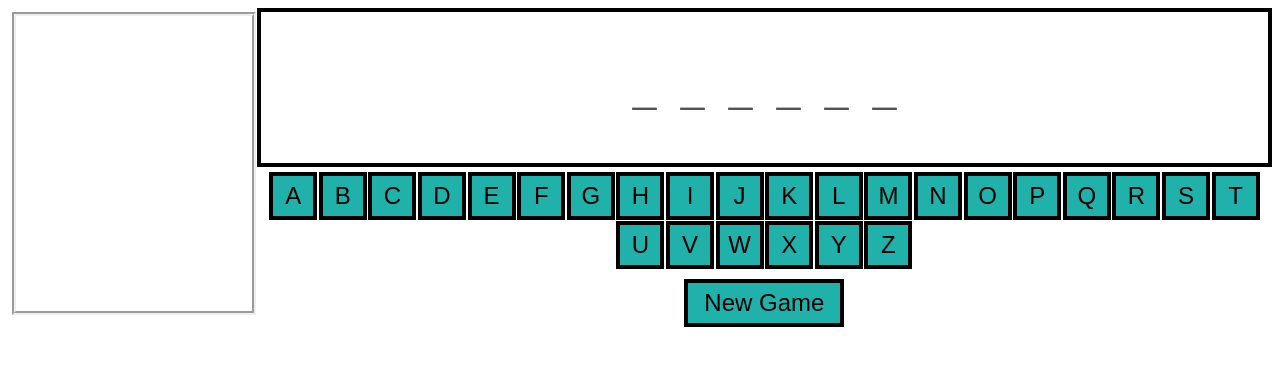
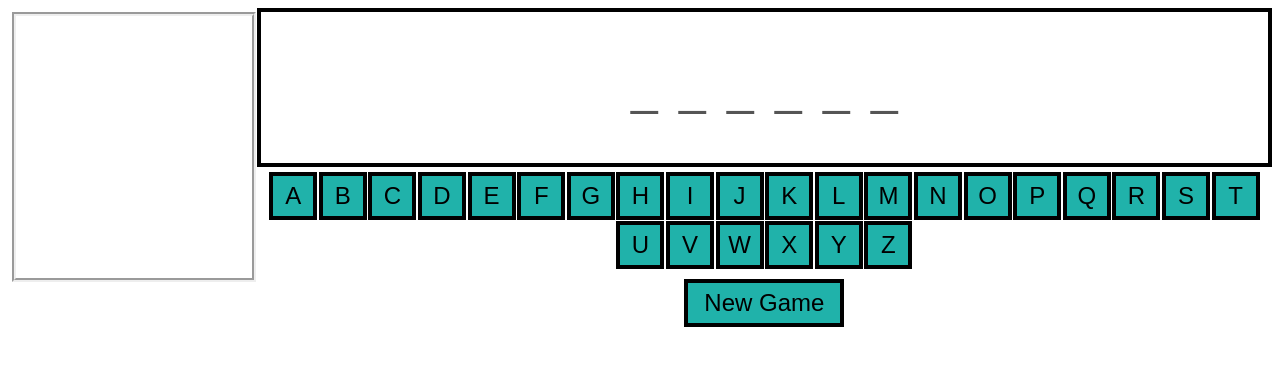
Before and after one commit to ClarkeApps/Hangman, a plain HTML site: page index.html in a window 1280 px wide. Drawn offline with Linux system fonts and the light colour scheme.

Commit message:
Lives Counter, Font Change, positioning of GUI

```diff
--- a/index.css
+++ b/index.css
@@ -10,6 +10,7 @@ body{
     flex-direction: row;
     justify-content: center;
     background-color: lightgray;
+    font-family: "Papyrus", Fantasy;
 }
 #utilityButtons{
 display:flex;
@@ -23,13 +24,13 @@ margin: 0.5rem;
     flex-direction: row;
     justify-content: center;
     max-width: 1000px;
+}
 
-}
 #lives{
     display: flex;
     flex-direction: row;
-    height: 4rem;
-    font-size: 2rem;
+    font-family: "Papyrus", Fantasy;
+    font-size: 1.5rem;
   justify-content: center;
 
 
@@ -43,9 +44,9 @@ canvas{
     border: 0.25rem groove;
     margin: 0.25rem;
     min-width: 95%;
-    min-height: 90%;
+    min-height: 80%;
     max-width: 95%;
-    max-height: 90%;
+    max-height: 80%;
 }
 #alphabetArea{
     display: flex;
@@ -54,6 +55,7 @@ canvas{
     flex-wrap: wrap;
 }
 .alphabetButtons{
+
  background-color: lightseagreen;
  border:0.25rem solid black;
  margin: 0.05rem;
--- a/index.html
+++ b/index.html
@@ -13,7 +13,7 @@
 <body id='wholescreen' onload="firstSetup()">
     <div id="playingArea">
         <div id="GUI"><canvas id="gallows">Gallows Should Display Here</canvas>
-        <div id="lives"><p id="livesDisplay"></p></div></div>
+        <div id="lives"></div></div>
         </div>
         <div id="input">
         <div id="guessDisplay"></div>
```
Also changed, not shown: index.js.
